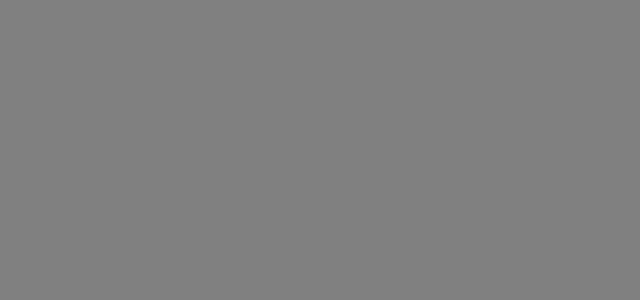
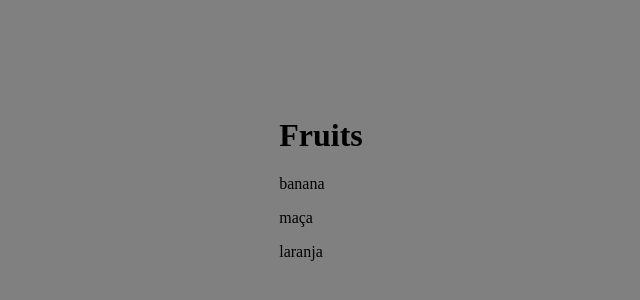
Before and after one commit to vdwstoffel/code_snippets, a React (Vite) app in the folder code/javascript/React/: page /loops in a window 1280 px wide. Before the commit this address had no page. Shown: the part 182-482 px from the top of the page, without its empty margins (319-959 px from the left). Built offline with nearby package versions, Linux system fonts and the light colour scheme.

Commit message:
add react examples

```diff
--- a/code/javascript/React/src/App.jsx
+++ b/code/javascript/React/src/App.jsx
@@ -1,14 +1,24 @@
 import { BrowserRouter, Routes, Route } from "react-router-dom";
 
+import FunctionComponent from "./components/FunctionComponent"
+import PropsExample from './components/PropsExample'
+import Conditionals from "./components/Conditionals";
+import Loops from "./components/Loops";
 import FormExample from "./components/FormExample";
 import FormPassingData from "./components/FormPassingData";
+import Counter from "./components/useStateExample";
 
 function App() {
   return (
     <BrowserRouter>
       <Routes>
+        <Route path="/component" element={<FunctionComponent />} />
+        <Route path="/props" element={<PropsExample title={'Hello from props'} />} />
+        <Route path="/conditionals" element={<Conditionals />} />
+        <Route path="/loops" element={<Loops />} />
         <Route path="/formexample" element={<FormExample />} />
         <Route path="/formpassingdata" element={<FormPassingData />} />
+        <Route path='/usestateexample' element={<Counter />} />
       </Routes>
     </BrowserRouter>
   );
--- /dev/null
+++ b/code/javascript/React/src/components/Conditionals.jsx
@@ -0,0 +1,11 @@
+function Conditionals() {
+  let isLoggedIn = true;
+
+  return (
+    <div>
+      <h1>{isLoggedIn ? "Logged In" : "Logged Out"}</h1>
+    </div>
+  );
+}
+
+export default Conditionals;
--- /dev/null
+++ b/code/javascript/React/src/components/FunctionComponent.jsx
@@ -0,0 +1,28 @@
+/*
+Components can be created in separate files and imported using:
+export default functionComponent
+
+then in App.jsx import it as
+import functionComponent from './path/to/functionComponent'
+
+the component can then be used as
+<functionComponent />
+*/
+
+import React from "react";
+
+/*
+Create a separate css file and import it as
+import 'file.css'
+*/
+
+// function based component
+function FunctionComponent() {
+  return (
+    <h1 className="Heading">
+      Hello World! This is a basic component
+    </h1>
+  );
+}
+
+export default FunctionComponent;
--- /dev/null
+++ b/code/javascript/React/src/components/Loops.jsx
@@ -0,0 +1,14 @@
+function Loops() {
+  const fruits = ["banana", "maça", "laranja"];
+
+  return (
+    <div>
+      <h1>Fruits</h1>
+      {fruits.map((fruit, idx) => (
+        <p key={idx}>{fruit}</p>
+      ))}
+    </div>
+  );
+}
+
+export default Loops;
--- /dev/null
+++ b/code/javascript/React/src/components/PropsExample.jsx
@@ -0,0 +1,11 @@
+import React from "react";
+
+function PropsExample(props) {
+  return (
+    <div className="note">
+      <h1>{props.title}</h1>
+    </div>
+  );
+}
+
+export default PropsExample;
--- /dev/null
+++ b/code/javascript/React/src/components/useStateExample.jsx
@@ -0,0 +1,20 @@
+import React, { useState } from "react";
+
+function Counter() {
+  // destruct array         // Set initial value
+  const [count, setCount] = useState(1);
+
+  function increase() {
+    const newCount = count + 1;
+    setCount(newCount); // Set a new value
+  }
+
+  return (
+    <div className="container">
+      <h1>{count}</h1>
+      <button onClick={increase}>+</button>
+    </div>
+  );
+}
+
+export default Counter;
```
Also changed, not shown: code/javascript/React/src/main.jsx (+7 -9 lines).
